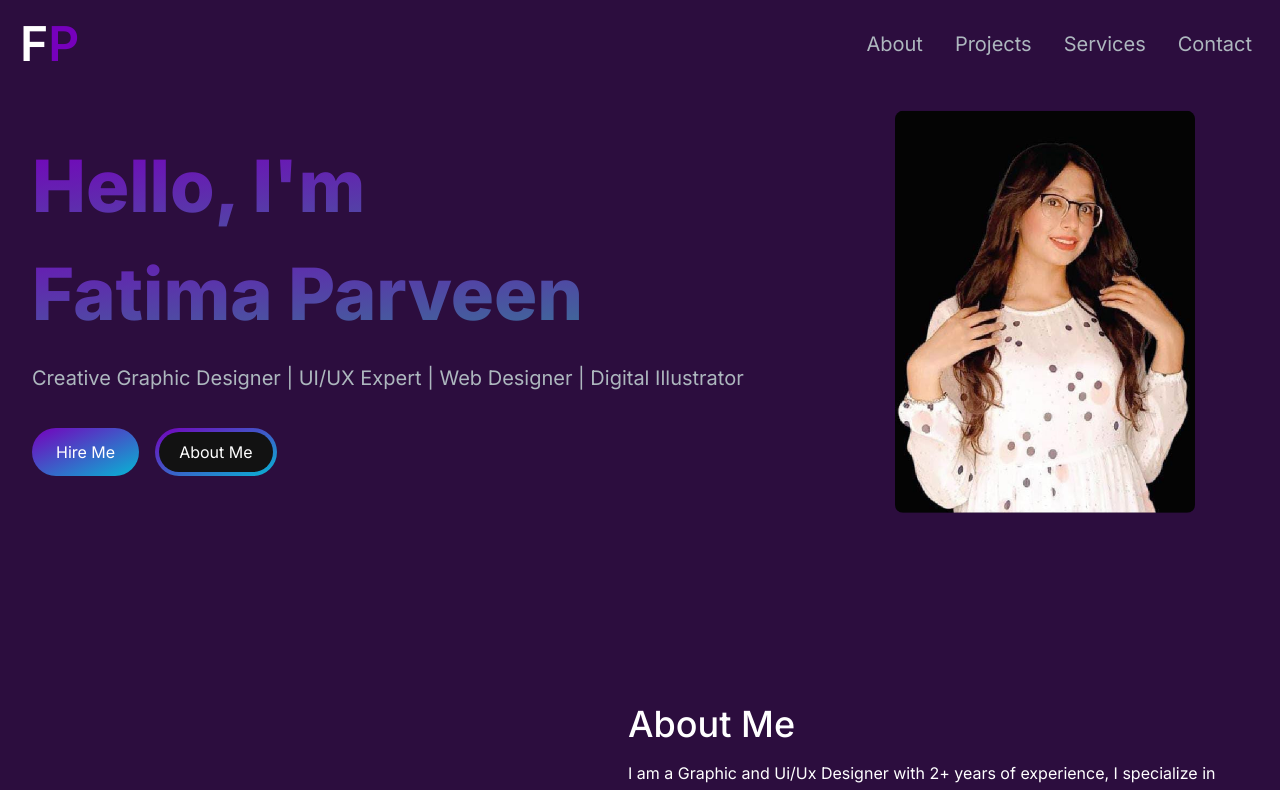
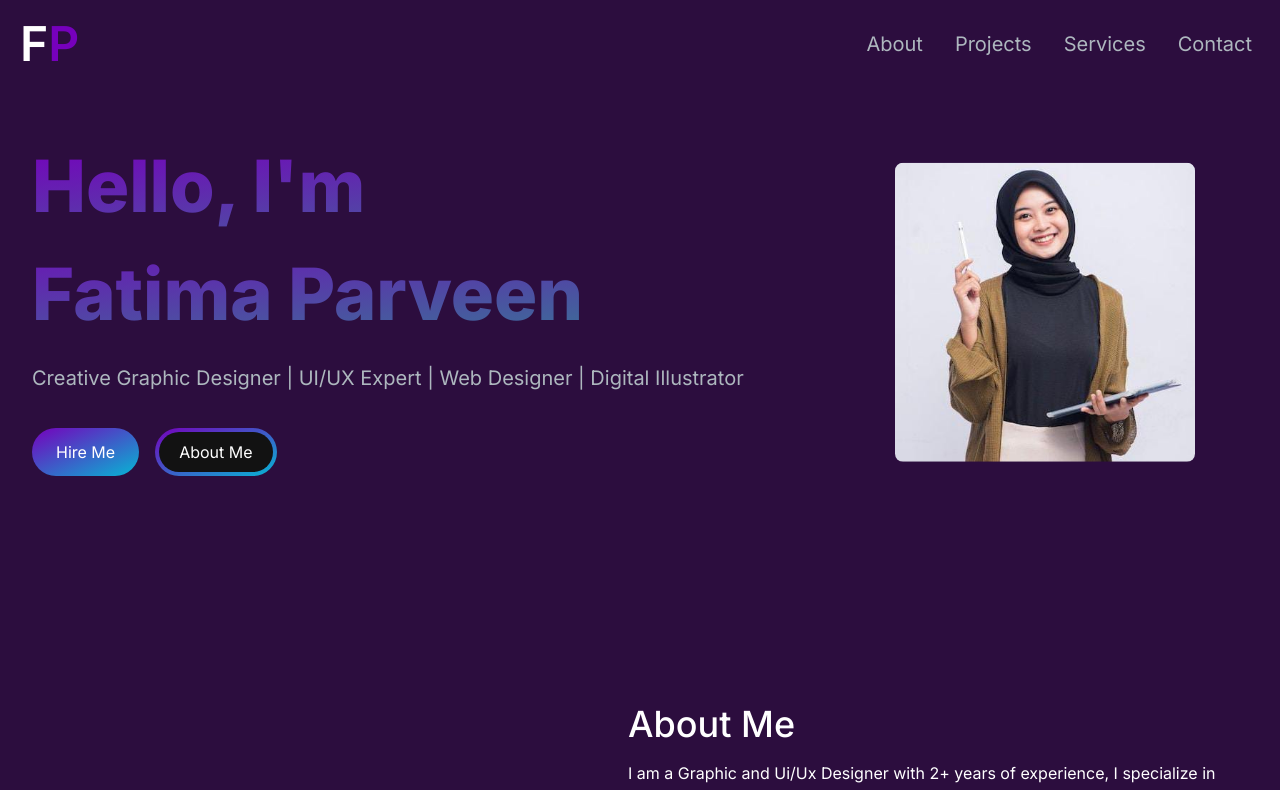
Before and after one commit to maryamshakeel22/Friend-Portfolio, a Next.js app: page / in a window 1280 px wide. Shown: the top 790 px of the page. Built offline with nearby package versions, Linux system fonts and the light colour scheme.

Commit message:
Update HeroSection.tsx

```diff
--- a/src/app/components/HeroSection.tsx
+++ b/src/app/components/HeroSection.tsx
@@ -51,7 +51,7 @@ const HeroSection: React.FC = () => {
         >
           <div className="rounded-full w-[250px] h-[250px] lg:w-[400px] lg:h-[400px] relative hidden md:block">
             <Image
-              src="/hero.jpg"
+              src="/heromain.jpg"
               alt="hero image"
               className="absolute transform -translate-x-1/2 -translate-y-1/2 top-1/2 left-1/2 rounded-lg"
               width={300}
```
